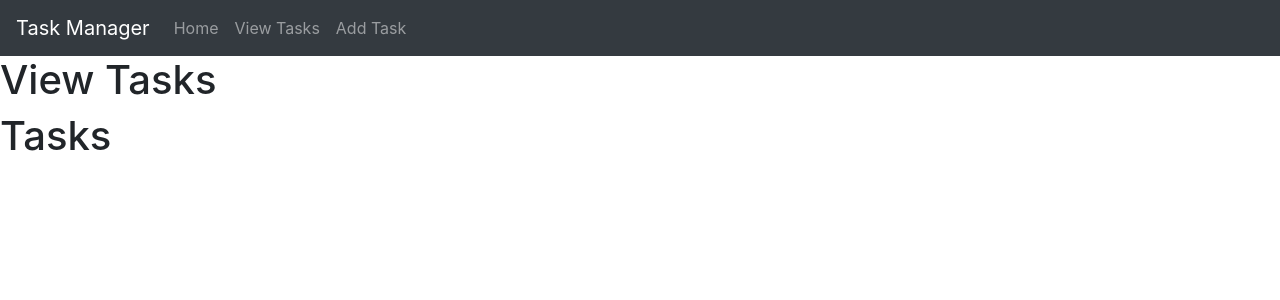
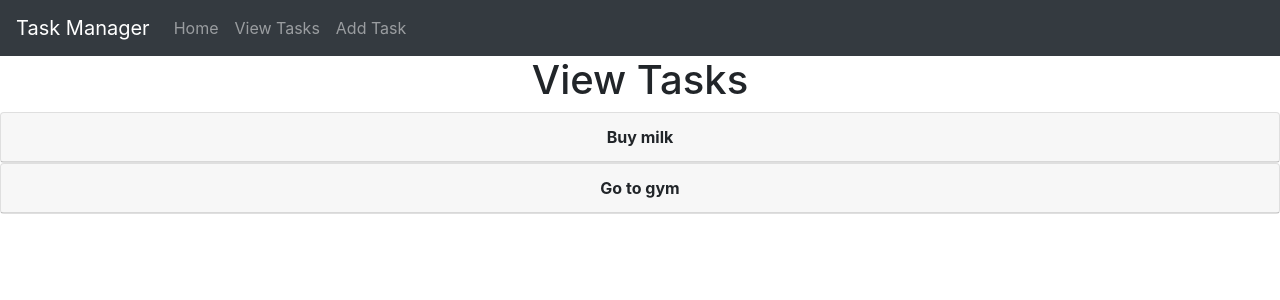
Before and after one commit to RyanClinton777/Task-List, a React (Create React App) app: page /Tasks in a window 1280 px wide. Shown: the top 300 px of the page. Built offline with nearby package versions, Linux system fonts and the light colour scheme.

Commit message:
Created tasks and task_item components for itemizing and dealing with specific tasks respectively. Implemented in list page.

```diff
--- a/src/App.js
+++ b/src/App.js
@@ -7,6 +7,7 @@ import { Home } from './components/home';
 import { Task_View} from './components/task_view';
 import { Task_Create } from './components/task_create';
 
+//The main page for our single page app. Just contains a navbar and routing info
 class App extends Component {
   render() {
     return (
--- a/src/components/task_create.js
+++ b/src/components/task_create.js
@@ -1,6 +1,5 @@
 import React from 'react';
 
-//export keyword allows us to import the class elsewhere
 export class Task_Create extends React.Component {
   render() {
     return (
--- /dev/null
+++ b/src/components/task_item.js
@@ -0,0 +1,57 @@
+import React from 'react';
+//Import bootstrap elements
+import Card from "react-bootstrap/Card";
+import Button from "react-bootstrap/Button";
+import Accordion from "react-bootstrap/Accordion";
+
+//This component is used to display individual tasks.
+//It displays them on a Card, which itself displays the name as an accordian toggle.
+//If it is clicked anywhere, it will expend the accordian, revealing the other details.
+//Takes a JSON object called "task" containing the task data
+export class TaskItem extends React.Component {
+  render() {
+    //Define style info for centering things here
+    var centerStyle = {display: 'flex', justifyContent: 'center'}
+
+    //Colour =
+    return (
+      <div>
+        <Card>
+          {/* This Accordian element allows us to hide things in a collapsable space, which is revealed when we click anywhere on the item. */}
+          <Accordion.Toggle as={Card.Header} eventKey="0">
+            <div display="inline-block">
+              <Card.Text style={centerStyle}><b>{this.props.task.Name}</b></Card.Text>
+            </div>
+          </Accordion.Toggle>
+          {/* These are the elements hidden in the accordian */}
+          <Accordion.Collapse eventKey="0">
+            <Card.Body>
+              <Card.Text>
+                <b>Description:</b> {this.props.task.Description}
+              </Card.Text>
+              <Card.Text>
+                <b>Status:</b> {this.props.task.Status}
+              </Card.Text>
+              <Card.Text>
+                <b>Priority:</b> {this.props.task.Priority}
+              </Card.Text>
+              <Card.Text>
+                <b>Category:</b> {this.props.task.Category.Name}
+              </Card.Text>
+              <Card.Text>
+                <b>Date Added:</b> {this.props.task.Date_Added}
+              </Card.Text>
+              <Card.Text>
+                <b>Deadline:</b> {this.props.task.Date_End}
+              </Card.Text>
+
+              <Button variant="primary" href="#"> Mark as Complete </Button>
+              <Card.Link href="#">Edit or Delete</Card.Link>
+
+            </Card.Body>
+          </Accordion.Collapse>
+        </Card>
+      </div>
+    );
+  }
+}
--- a/src/components/task_view.js
+++ b/src/components/task_view.js
@@ -1,7 +1,7 @@
 import React from 'react';
 import { Tasks } from './tasks'; //Import Tasks component
 
-//export keyword allows us to import the class elsewhere
+//This component is a page that displays a list of tasks (with the "tasks.js" component).
 export class Task_View extends React.Component {
 
   //Special object used to store data for Components
@@ -9,18 +9,20 @@ export class Task_View extends React.Component {
   state = {
     taskData: [
       {
-        "Importance ": "Low",
-        "Category": "Errand",
-        "Description, ": "Pick up milk",
-        "Status ": "Incomplete",
+        "Priority": "Low",
+        "Category": {"Name": "Errand"},
+        "Name": "Buy milk",
+        "Description": "Go to the store and pick up some milk",
+        "Status": "Incomplete",
         "Date_Added": "",
         "Date_End": "",
       },
       {
-        "Importance ": "Medium",
-        "Category": "Health",
-        "Description, ": "Go to gym",
-        "Status ": "Incomplete",
+        "Priority": "Medium",
+        "Category": {"Name": "Health"},
+        "Name": "Go to gym",
+        "Description": "Go to the gym and pick something up, then put it down again and leave",
+        "Status": "Incomplete",
         "Date_Added": "",
         "Date_End": "",
       }
@@ -28,9 +30,10 @@ export class Task_View extends React.Component {
   }
 
   render() {
+    //Using react style to apply CSS
     return (
-      <div>
-        <h1>View Tasks</h1>
+      <div text-align="center">
+        <h1 style={{display: 'flex', justifyContent: 'center'}}>View Tasks</h1>
         {/* This is JSX code, HTML with JS inside {}
         Here we are displaying the tasks component
         We create and pass in an object that will hold data, in this case I called it inputTasks
--- a/src/components/tasks.js
+++ b/src/components/tasks.js
@@ -1,13 +1,24 @@
 import React from 'react';
+import { TaskItem } from './task_item';
+import Accordion from "react-bootstrap/Accordion"; //Import Accordian element to surround the task_items
 
-//export keyword allows us to import the class elsewhere
+//This component itemizes the given collection of tasks. Where tasks should be displayed, this component will be loaded,
+//and here we load the given task data (inputTasks) into individual task_item components
+//It also wraps the items in an accordian bootstrap element, so we can only display the names and click them to expand details.
 export class Tasks extends React.Component {
   render() {
-    console.log(this.props.inputTasks);
-    return (
-      <div>
-        <h1>Tasks</h1>
+    //We use the map() function to loop through a collection of data, and we do the logic in an arrow/anonymous function
+    //the task variable is the arg to this method, and it holds the current item in the collection while it loops through it
+    //Basically a foreach loop
+    return this.props.inputTasks.map((currentTask) => {
+      console.log(currentTask);
+      //Surrounded in an Accordian, a card for each object
+      return <div class="center">
+        <Accordion>
+          {/* Get a Task_Item component, pass in the current task object. */}
+          <TaskItem task={currentTask}></TaskItem>
+        </Accordion>
       </div>
-    );
+    });
   }
 }
```
Also changed, not shown: 1 other file (tests, documents, lock files or other folders).
